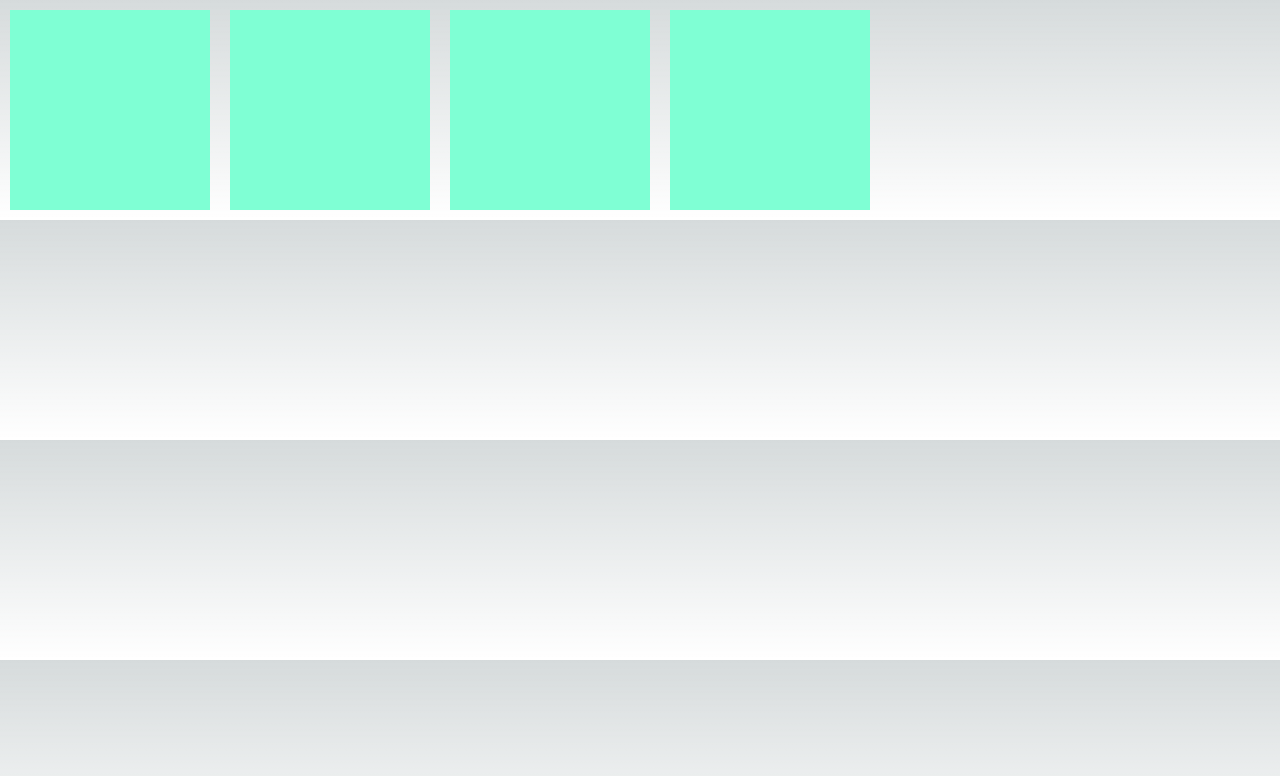
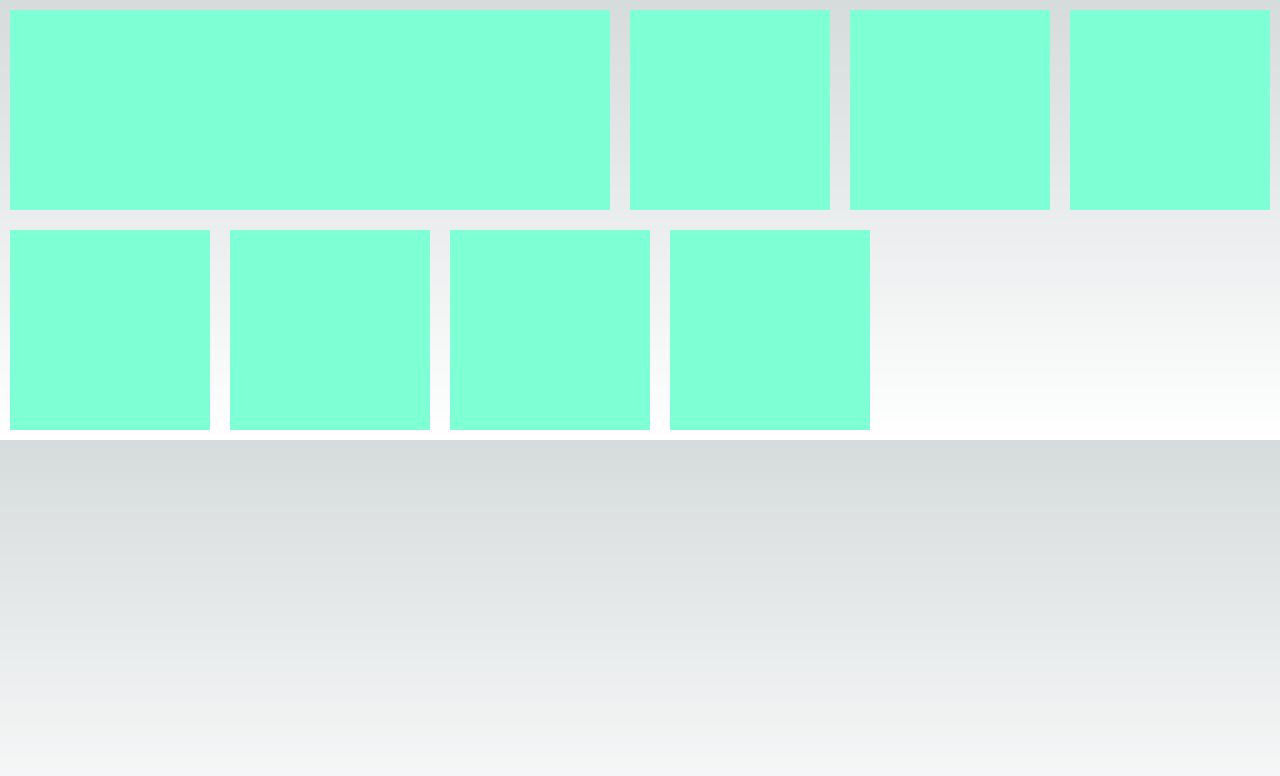
Before and after one commit to ahmedbouzid/shopify, a Next.js app: page / in a window 1280 px wide. Shown: the top 776 px of the page. Built offline with nearby package versions, Linux system fonts and the light colour scheme.

Commit message:
some styliing

```diff
--- a/app/css/flex.module.scss
+++ b/app/css/flex.module.scss
@@ -9,4 +9,24 @@
     height: 200px;
     background-color: aquamarine;
      margin: 10px;
+     flex-grow: 10px;
 }
+.children:first-child {
+    flex-grow: 3;
+}
+.parent1 {
+    display: flex;
+    flex-direction: row;
+
+}
+.children1 {
+    display: flex;
+    width: 200px;
+    height: 200px;
+    background-color: aquamarine;
+     margin: 10px;
+     flex-shrink: 30px;
+}
+.children:first-child{
+    flex-shrink: 0;
+}
--- a/app/css/flex.tsx
+++ b/app/css/flex.tsx
@@ -2,12 +2,22 @@
 import f from './flex.module.scss'
 const Flex = () => {
     return (
-        <div className={f.parent}>
+<div>
+<div className={f.parent}>
             <div className={f.children}></div>
             <div className={f.children}></div>
             <div className={f.children}></div>
             <div className={f.children}></div>
         </div>
+
+        <div className={f.parent1}>
+            <div className={f.children1}></div>
+            <div className={f.children1}></div>
+            <div className={f.children1}></div>
+            <div className={f.children1}></div>
+        </div>
+</div>
+
     )
 }
 export default Flex ;
```
